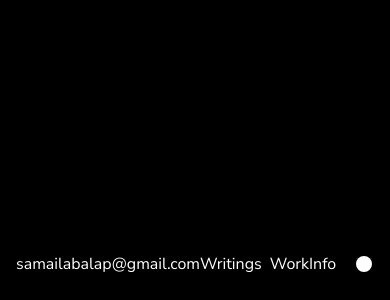
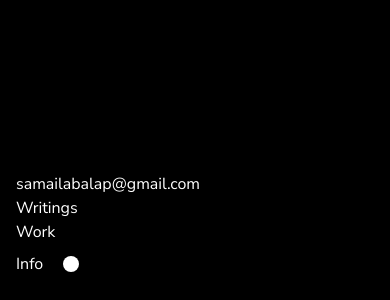
Before and after one commit to sa-ma/portfolio, a Next.js app: page / in a window 390 px wide. Shown: the part 544-844 px from the top of the page. Built offline with nearby package versions, Linux system fonts and the light colour scheme.

Commit message:
make main nav responsive

```diff
--- a/app/page.tsx
+++ b/app/page.tsx
@@ -4,12 +4,12 @@ import Link from 'next/link';
 export default function Home() {
     return (
         <main className='w-screen h-screen bg-primary'>
-            <div className='absolute bottom-0 left-0 p-4 w-full flex justify-between items-center'>
+            <div className='absolute bottom-0 left-0 p-4 w-full flex flex-col md:flex-row justify-between items-start md:items-center'>
                 <Link href='mailto:samailabalap@gmail.com' className='text-typography'>
                     samailabalap@gmail.com
                 </Link>
 
-                <div className='flex items-center gap-2'>
+                <div className='flex flex-col md:flex-row items-start md:items-center gap-0 md:gap-2'>
                     <Link className='text-typography' href='/blog'>
                         Writings
                     </Link>
```
